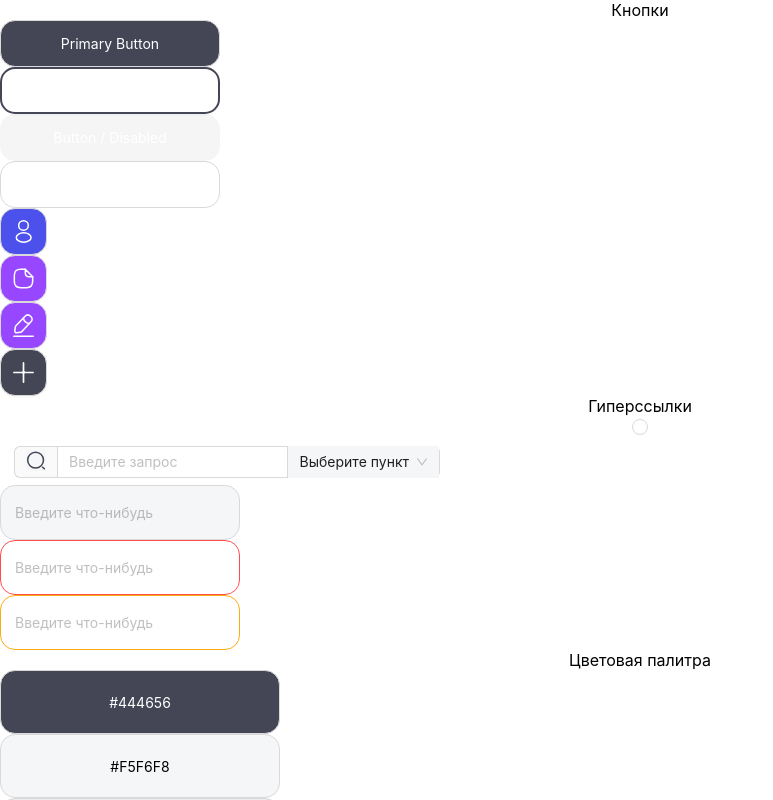
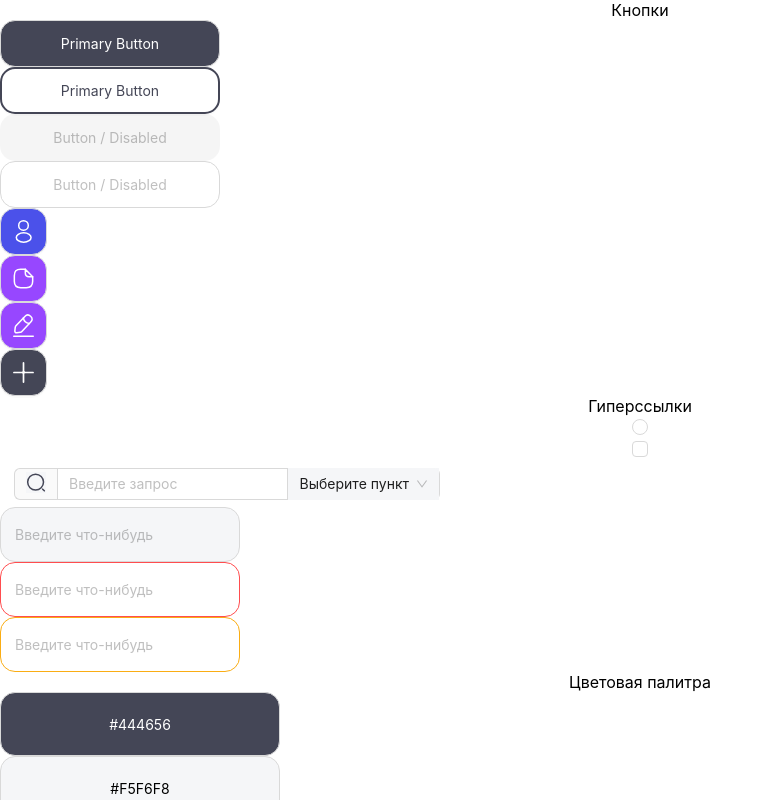
Before and after one commit to GipnoTech/deep-ui-kit, a React (Create React App) app: page / in a window 1280 px wide. Shown: the top 800 px of the page, without its empty margins (0-773 px from the left). Built offline with nearby package versions, Linux system fonts and the light colour scheme.

Commit message:
component checkbox

```diff
--- a/src/App.tsx
+++ b/src/App.tsx
@@ -6,6 +6,7 @@ import {ButtonIconGipno} from "./button-icon";
 import {RadioGipno} from "./radio";
 import {InputSearchGipno} from "./input-search";
 import {ColorGipno} from "./color";
+import {CheckboxGipno} from "./checkbox";
 
 function App() {
     return (
@@ -39,6 +40,9 @@ function App() {
                     <RadioGipno />
                 </div>
             </div>
+            <div className="checkbox">
+                <CheckboxGipno></CheckboxGipno>
+            </div>
             <div className="input-search">
                 <div id="input-search-default">
                     <InputSearchGipno />
--- a/src/button/button-component.tsx
+++ b/src/button/button-component.tsx
@@ -19,13 +19,13 @@ const StyledButton = styled(Button)<{ name?: string }>`
   //border: 2px solid #444656;
   border-radius: 15px;
   background-color: #444656;
-  color: white !important;
+  color: white;
 
   ${(props) =>
           props.name === 'primary' &&
           css`
             background-color: #444656;
-            color: white;
+            color: white !important;
 
             &:hover {
               background-color: #4B51EA;
--- /dev/null
+++ b/src/checkbox/checkbox-components.tsx
@@ -0,0 +1,15 @@
+import * as React from 'react';
+import {Checkbox} from "antd";
+import styled, {css} from "styled-components";
+
+const StyledCheckbox = styled(Checkbox)<{ name?: string }>`
+
+`
+
+type CheckboxTypes = Parameters<typeof Checkbox>[0];
+
+export function CheckboxGipno(props: CheckboxTypes) {
+    return (
+        <StyledCheckbox{...props} />
+    )
+}
--- /dev/null
+++ b/src/checkbox/index.ts
@@ -0,0 +1,3 @@
+import {CheckboxGipno} from "./checkbox-components";
+
+export {CheckboxGipno};
--- a/src/index.tsx
+++ b/src/index.tsx
@@ -2,7 +2,6 @@ import React from 'react';
 import ReactDOM from 'react-dom/client';
 import './index.css';
 import App from './App';
-import reportWebVitals from './reportWebVitals';
 
 const root = ReactDOM.createRoot(
   document.getElementById('root') as HTMLElement
@@ -16,4 +15,3 @@ root.render(
 // If you want to start measuring performance in your app, pass a function
 // to log results (for example: reportWebVitals(console.log))
 // or send to an analytics endpoint. Learn more: https://bit.ly/CRA-vitals
-reportWebVitals();
```
